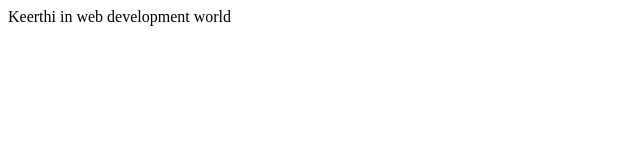
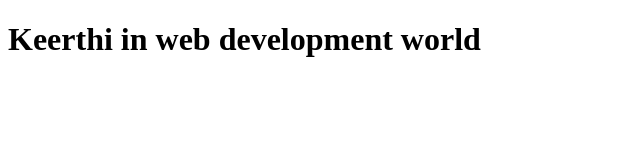
Before and after one commit to keerthiRAV/C0742322-CSD2214-6-WEEK-05, a plain HTML site: page C0742322/index.html in a window 1280 px wide. Shown: the whole page, without its empty margins (0-640 px from the left). Drawn offline with Linux system fonts and the light colour scheme.

Commit message:
commit second

```diff
--- a/C0742322/index.html
+++ b/C0742322/index.html
@@ -6,7 +6,7 @@
     <link href="css/default.css" rel="stylesheet" />
 </head>
 <body>
-    <div>Keerthi in web development world</div>
+    <div><h1>Keerthi in web development world</h1></div>
     <script src="js/main.js"></script>
 </body>
 </html>
```
